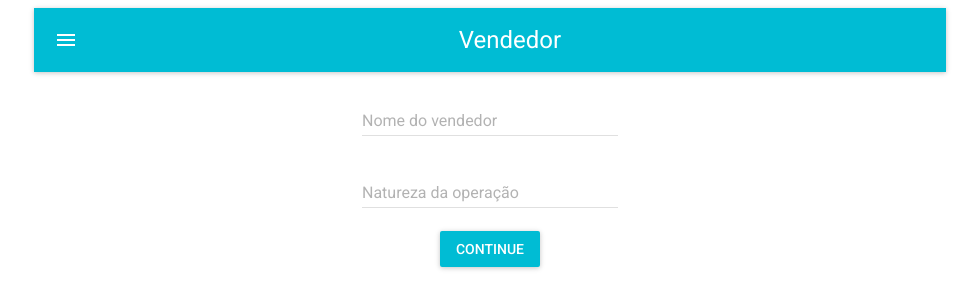
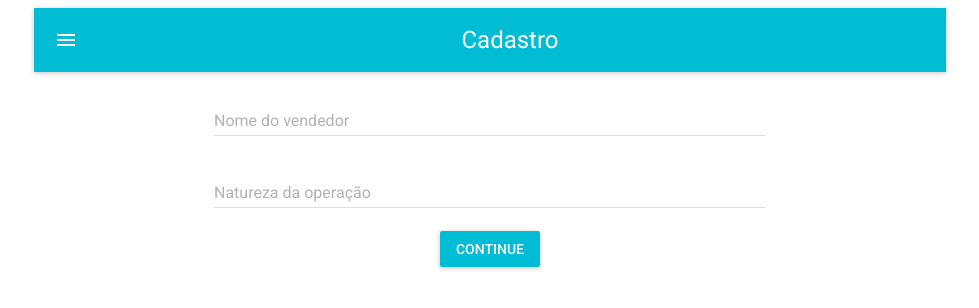
Before and after one commit to ArthurPedroti/pv-agf-frontend, a React (Create React App) app: page / in a window 1280 px wide. Shown: the top 308 px of the page, without its empty margins (150-1129 px from the left). Built offline with nearby package versions, Linux system fonts and the light colour scheme; what react-imported-component would draw is missing.

Commit message:
redux-form-tests

```diff
--- a/package.json
+++ b/package.json
@@ -5,6 +5,7 @@
   "dependencies": {
     "@material-ui/core": "^4.9.0",
     "@material-ui/icons": "^4.5.1",
+    "@material-ui/lab": "^4.0.0-alpha.40",
     "@testing-library/jest-dom": "^4.2.4",
     "@testing-library/react": "^9.3.2",
     "@testing-library/user-event": "^7.1.2",
@@ -19,6 +20,7 @@
     "react-router-dom": "^5.1.2",
     "react-scripts": "3.3.0",
     "redux": "^4.0.5",
+    "redux-form": "^8.2.6",
     "styled-components": "^5.0.0"
   },
   "scripts": {
--- /dev/null
+++ b/src/pages/DemoForm/index.js
@@ -0,0 +1,91 @@
+import React from "react";
+import { Link } from "react-router-dom";
+import { connect } from "react-redux";
+import { reduxForm, Field } from "redux-form";
+import showResults from "./showResults";
+
+import MuiThemeProvider from "material-ui/styles/MuiThemeProvider";
+import AppBar from "material-ui/AppBar";
+import TextField from "material-ui/TextField";
+import RaisedButton from "material-ui/RaisedButton";
+import Container from "@material-ui/core/Container";
+import Alert from "@material-ui/lab/Alert";
+
+const styles = {
+  button: {
+    margin: 15
+  }
+};
+
+const validate = values => {
+  const errors = {};
+  if (!values.vendedor) {
+    errors.vendedor = "Obrigatório!";
+  }
+  if (!values.naturezaOperacao) {
+    errors.naturezaOperacao = "Obrigatório!";
+  }
+  return errors;
+};
+
+const RenderInput = ({ input, meta, hintText, floatingLabelText }) => (
+  <Container maxWidth="sm">
+    <TextField
+      {...input}
+      fullWidth={true}
+      hintText={hintText}
+      floatingLabelText={floatingLabelText}
+      className={meta.error && meta.touched ? "error" : ""}
+    />
+    {meta.error && meta.touched && <Alert severity="error">{meta.error}</Alert>}
+  </Container>
+);
+
+function SellerDetails({ handleSubmit, submitting }) {
+  return (
+    <Container maxWidth="md" component="main" align="center">
+      <MuiThemeProvider>
+        <React.Fragment>
+          <AppBar title="Cadastro" />
+          <form onSubmit={handleSubmit(showResults)}>
+            <Field
+              name="vendedor"
+              component={RenderInput}
+              hintText="Nome do vendedor"
+              floatingLabelText="Nome do vendedor"
+            />
+            <Field
+              name="naturezaOperacao"
+              component={RenderInput}
+              hintText="Insira a natureza da operação"
+              floatingLabelText="Natureza da operação"
+            />
+            <Link to="/freightdetails">
+              <RaisedButton
+                label="Continue"
+                primary={true}
+                style={styles.button}
+                type="submit"
+                disabled={submitting}
+              />
+            </Link>
+          </form>
+        </React.Fragment>
+      </MuiThemeProvider>
+    </Container>
+  );
+}
+
+const mapStateToProps = state => ({
+  step: state.pedidoInfos.step,
+  vendedor: state.pedidoInfos.vendedor,
+  naturezaOperacao: state.pedidoInfos.naturezaOperacao
+});
+
+SellerDetails = connect(mapStateToProps)(SellerDetails);
+
+export default reduxForm({
+  form: "demo",
+  destroyOnUnmount: false,
+  validate
+})(SellerDetails);
--- /dev/null
+++ b/src/pages/DemoForm/index23.js
@@ -0,0 +1,108 @@
+import React from "react";
+import { Link } from "react-router-dom";
+import { connect } from "react-redux";
+import { reduxForm, Field } from "redux-form";
+import showResults from "./showResults";
+
+import MuiThemeProvider from "material-ui/styles/MuiThemeProvider";
+import AppBar from "material-ui/AppBar";
+import TextField from "material-ui/TextField";
+import RaisedButton from "material-ui/RaisedButton";
+import Container from "@material-ui/core/Container";
+import Alert from "@material-ui/lab/Alert";
+
+const styles = {
+  button: {
+    margin: 15
+  }
+};
+
+const validate = values => {
+  const errors = {};
+  if (!values.prevEntrega) {
+    errors.prevEntrega = "Obrigatório!";
+  }
+  if (!values.frete) {
+    errors.frete = "Obrigatório!";
+  }
+  if (!values.formaPagEntrada) {
+    errors.formaPagEntrada = "Obrigatório!";
+  }
+  return errors;
+};
+
+const RenderInput = ({ input, meta, hintText, floatingLabelText }) => (
+  <Container maxWidth="sm">
+    <TextField
+      {...input}
+      fullWidth={true}
+      hintText={hintText}
+      floatingLabelText={floatingLabelText}
+      className={meta.error && meta.touched ? "error" : ""}
+    />
+    {meta.error && meta.touched && <Alert severity="error">{meta.error}</Alert>}
+  </Container>
+);
+
+function FreightDetails({ prevEntrega, frete, formaPagEntrada }) {
+  return (
+    <Container maxWidth="md" component="main" align="center">
+      <MuiThemeProvider>
+        <React.Fragment>
+          <AppBar title="Frete" />
+          <form>
+            <Field
+              name="prevEntrega"
+              component={RenderInput}
+              defaultvalue={prevEntrega}
+              hintText="Insira a previsão de entrega"
+              floatingLabelText="Previsão de entrega"
+            />
+            <Field
+              name="frete"
+              component={RenderInput}
+              defaultvalue={frete}
+              hintText="Insira o responsável pelo frete"
+              floatingLabelText="Responsável pelo frete"
+            />
+            <Field
+              name="formaPagEntrada"
+              component={RenderInput}
+              defaultvalue={formaPagEntrada}
+              hintText="Insira a previsão de instalação"
+              floatingLabelText="Previsão de instalação"
+            />
+            <Link to="/">
+              <RaisedButton
+                label="Back"
+                primary={false}
+                style={styles.button}
+              />
+            </Link>
+            <Link to="/">
+              <RaisedButton
+                label="Continue"
+                primary={true}
+                style={styles.button}
+              />
+            </Link>
+          </form>
+        </React.Fragment>
+      </MuiThemeProvider>
+    </Container>
+  );
+}
+
+const mapStateToProps = state => ({
+  step: state.pedidoInfos.step,
+  vendedor: state.pedidoInfos.vendedor,
+  naturezaOperacao: state.pedidoInfos.naturezaOperacao
+});
+
+FreightDetails = connect(mapStateToProps)(FreightDetails);
+
+export default reduxForm({
+  form: "demo",
+  destroyOnUnmount: false,
+  validate
+})(FreightDetails);
--- /dev/null
+++ b/src/pages/DemoForm/showResults.js
@@ -0,0 +1,6 @@
+const sleep = ms => new Promise(resolve => setTimeout(resolve, ms))
+
+export default (async function showResults(values) {
+  await sleep(500) // simulate server latency
+  window.alert(`You submitted:\n\n${JSON.stringify(values, null, 2)}`)
+})
--- a/src/routes.js
+++ b/src/routes.js
@@ -2,8 +2,8 @@ import React from "react";
 import { BrowserRouter, Switch, Route } from "react-router-dom";
 import importedComponent from "react-imported-component";
 
-import SellerDetails from "./pages/SellerDetails/index";
-import ClientDetails from "./pages/ClientDetails/index";
+//import SellerDetails from "./pages/SellerDetails/index";
+//import ClientDetails from "./pages/ClientDetails/index";
 // import ProductDetails from "./pages/ProductDetails/index";
 // import ContractOptions from "./pages/ContractOptions/index";
 // import HidraulicDetails from "./pages/HidraulicDetails/index";
@@ -13,6 +13,9 @@ import ClientDetails from "./pages/ClientDetails/index";
 // import Confirm from "./pages/Confirm/index";
 // import Success from "./pages/Success/index";
 
+import SellerDetails from "./pages/DemoForm/index";
+import FreightDetails from "./pages/DemoForm/index23";
+
 const AsyncNoMatch = importedComponent(() => import("./pages/NoMatch/index"));
 
 export default function App() {
@@ -21,10 +24,12 @@ export default function App() {
       <div>
         <Switch>
           <Route exact path="/" component={SellerDetails} />
-          <Route exact path="/clientdetails" component={ClientDetails} />
+          <Route exact path="/freightdetails" component={FreightDetails} />
           <Route component={AsyncNoMatch} />
         </Switch>
       </div>
     </BrowserRouter>
   );
 }
+
+//<Route exact path="/clientdetails" component={ClientDetails} />
--- a/src/store/reducers/index.js
+++ b/src/store/reducers/index.js
@@ -2,8 +2,10 @@ import { combineReducers } from "redux";
 
 import pedidoInfos from "./pedidoInfos";
 import sellers from "./sellers";
+import { reducer as formReducer } from "redux-form";
 
 export default combineReducers({
   pedidoInfos,
-  sellers
+  sellers,
+  form: formReducer
 });
--- a/src/store/reducers/pedidoInfos.js
+++ b/src/store/reducers/pedidoInfos.js
@@ -1,5 +1,5 @@
 const INITIAL_STATE = {
-  vendedor: "",
+  vendedor: "teste",
   naturezaOperacao: "",
   codigoCliente: "",
   razaoSocial: "",
```
Also changed, not shown: 1 other file (tests, documents, lock files or other folders).
